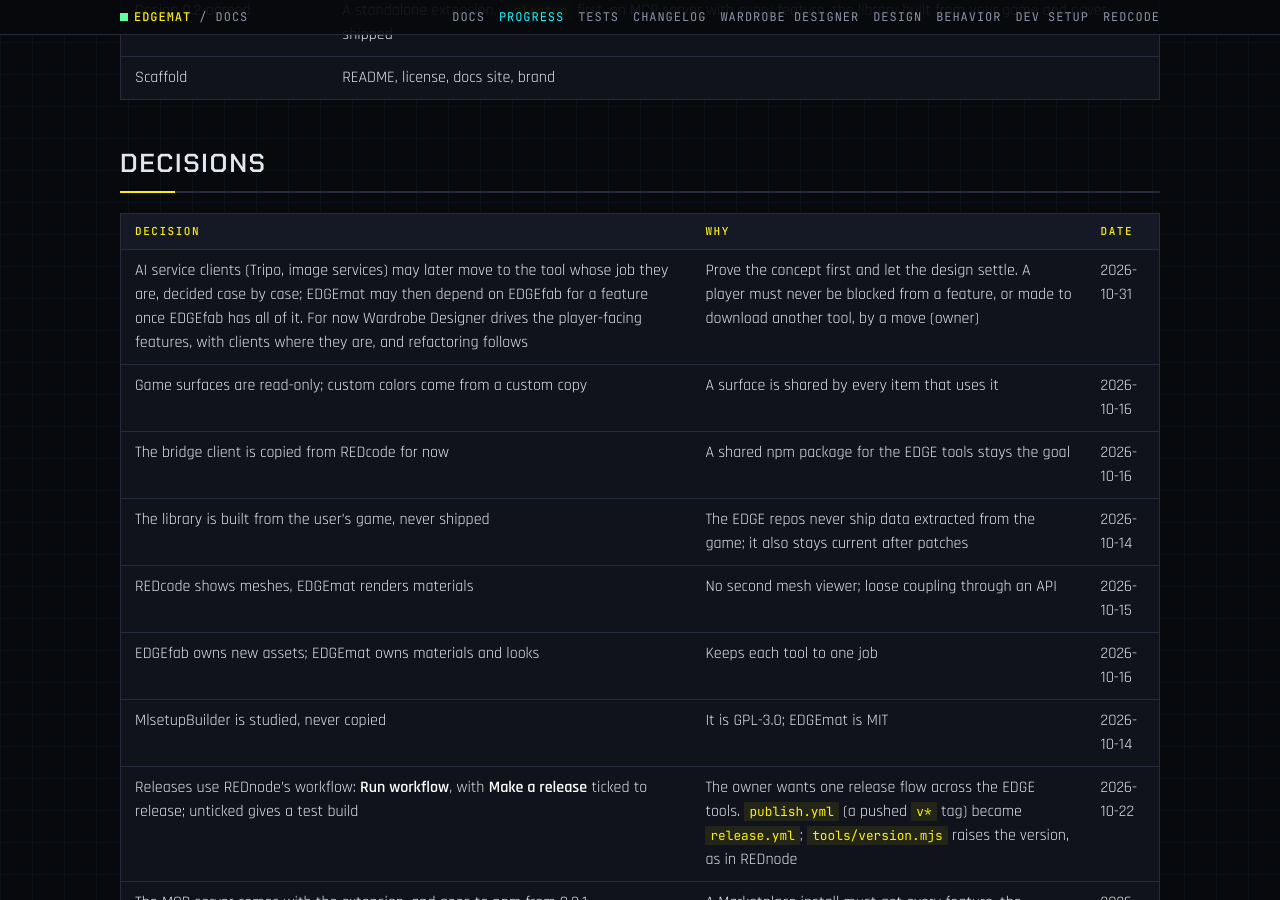
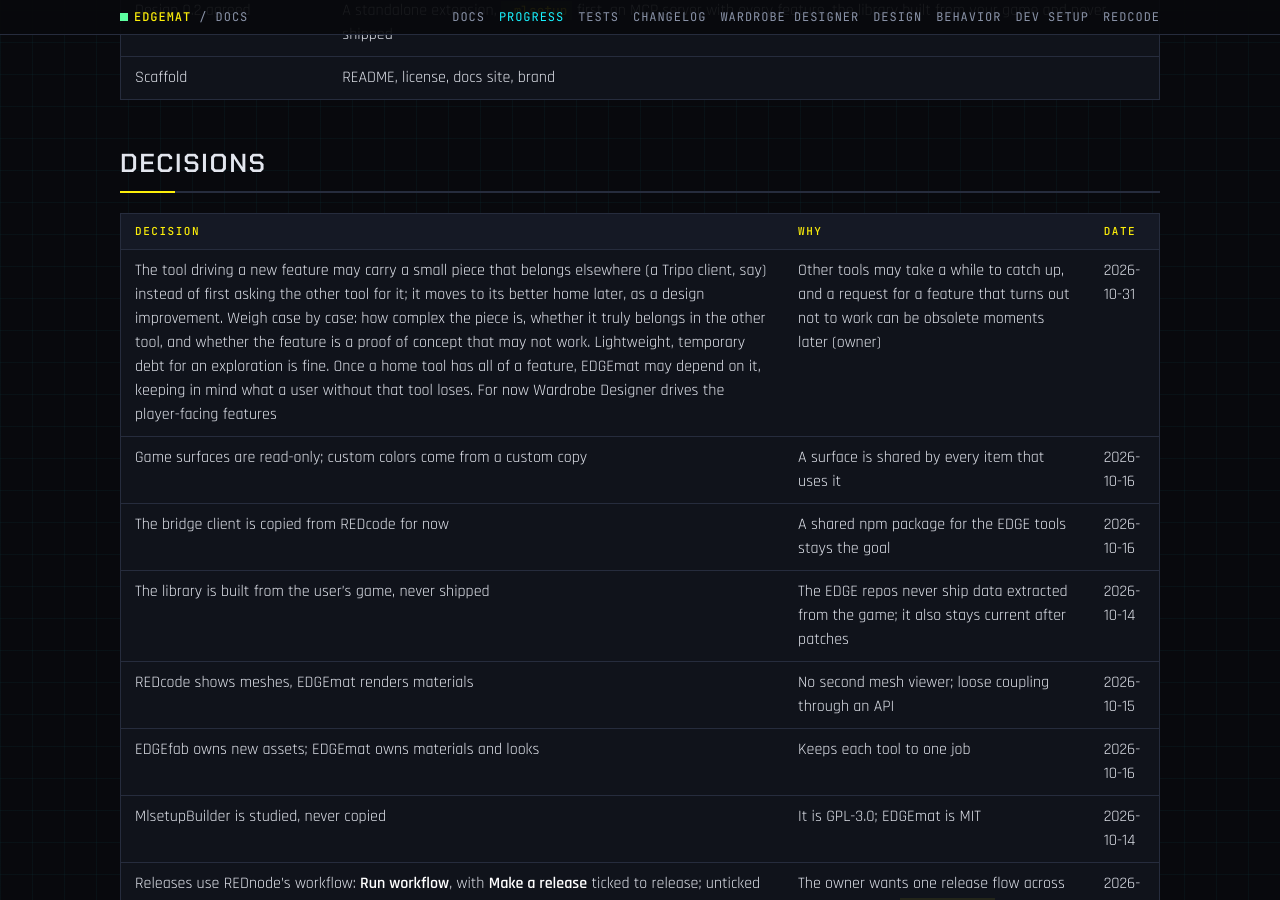
Before and after one commit to Edgemodders/EDGEmat, a Jekyll site: the page built from docs/progress.md, in a window 1280 px wide and 900 px high, scrolled down 16534 px. Built offline with Jekyll 4.4.1, drawn with Linux system fonts in a browser that asks for light colours; our own code applies the rules of GitHub Pages for plain Markdown files.

Commit message:
Decision softened: the driving tool may carry small pieces that belong elsewhere
Co-Authored-By: Claude Opus 5.5 <noreply@anthropic.com>

```diff
--- a/docs/progress.md
+++ b/docs/progress.md
@@ -240,7 +240,7 @@ Last updated 2026-10-29.
 
 | Decision | Why | Date |
 |---|---|---|
-| AI service clients (Tripo, image services) may later move to the tool whose job they are, decided case by case; EDGEmat may then depend on EDGEfab for a feature once EDGEfab has all of it. For now Wardrobe Designer drives the player-facing features, with clients where they are, and refactoring follows | Prove the concept first and let the design settle. A player must never be blocked from a feature, or made to download another tool, by a move (owner) | 2026-10-31 |
+| The tool driving a new feature may carry a small piece that belongs elsewhere (a Tripo client, say) instead of first asking the other tool for it; it moves to its better home later, as a design improvement. Weigh case by case: how complex the piece is, whether it truly belongs in the other tool, and whether the feature is a proof of concept that may not work. Lightweight, temporary debt for an exploration is fine. Once a home tool has all of a feature, EDGEmat may depend on it, keeping in mind what a user without that tool loses. For now Wardrobe Designer drives the player-facing features | Other tools may take a while to catch up, and a request for a feature that turns out not to work can be obsolete moments later (owner) | 2026-10-31 |
 | Game surfaces are read-only; custom colors come from a custom copy | A surface is shared by every item that uses it | 2026-10-16 |
 | The bridge client is copied from REDcode for now | A shared npm package for the EDGE tools stays the goal | 2026-10-16 |
 | The library is built from the user's game, never shipped | The EDGE repos never ship data extracted from the game; it also stays current after patches | 2026-10-14 |
```
Also changed, not shown: docs/design.md (+1 -1 lines).
